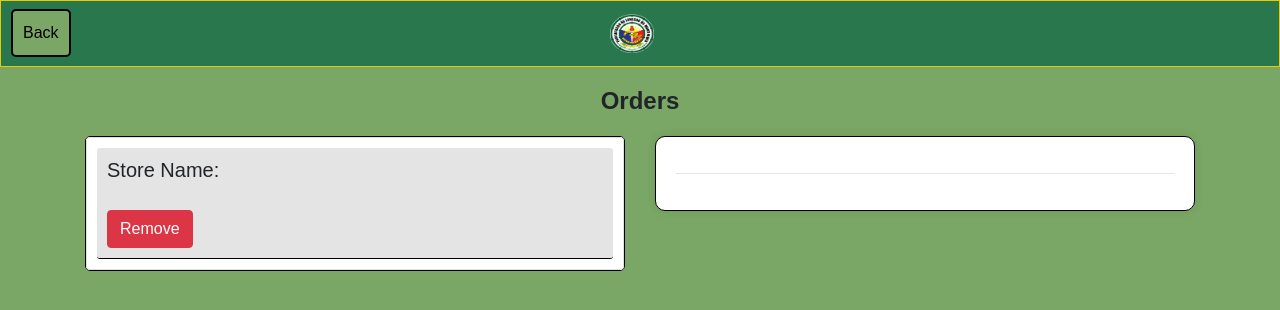
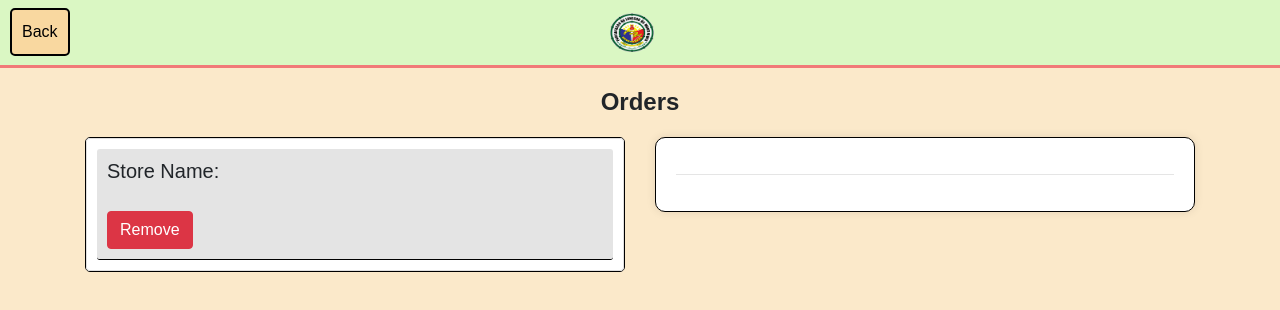
Before and after one commit to Archraph17/POFOS, a plain HTML site: page POFOS(Orders).html in a window 1280 px wide. Drawn offline with nearby package versions, Linux system fonts and the light colour scheme; a web font is replaced by a local one.

Commit message:
Update POFOS(Orders).css

```diff
--- a/POFOS(Orders).css
+++ b/POFOS(Orders).css
@@ -1,11 +1,11 @@
 body {
-  background-color: #7AA765;
+  background-color: rgba(249, 216, 160, 0.555);
   font-family: 'Inria Sans', sans-serif;
 }
 
 .navbar {
-  background-color: #29774D;
-  border: solid 1px #EFC900;
+  background-color: #DAF7C3;
+  border-bottom: solid 3px #F17978;
   justify-content: center;
   align-items: center;
 }
@@ -37,7 +37,7 @@ body {
 }
 
 .back-button {
-  background-color: #7AA765;
+  background-color: rgb(249, 216, 160);
   height: auto;
   width: auto;
   padding: 10px;
@@ -75,7 +75,6 @@ body {
 .checkout-controls {
   display: flex;
   flex-direction: column;
-  align-items: flex-end;
 }
 
 .checkout-button{
```
